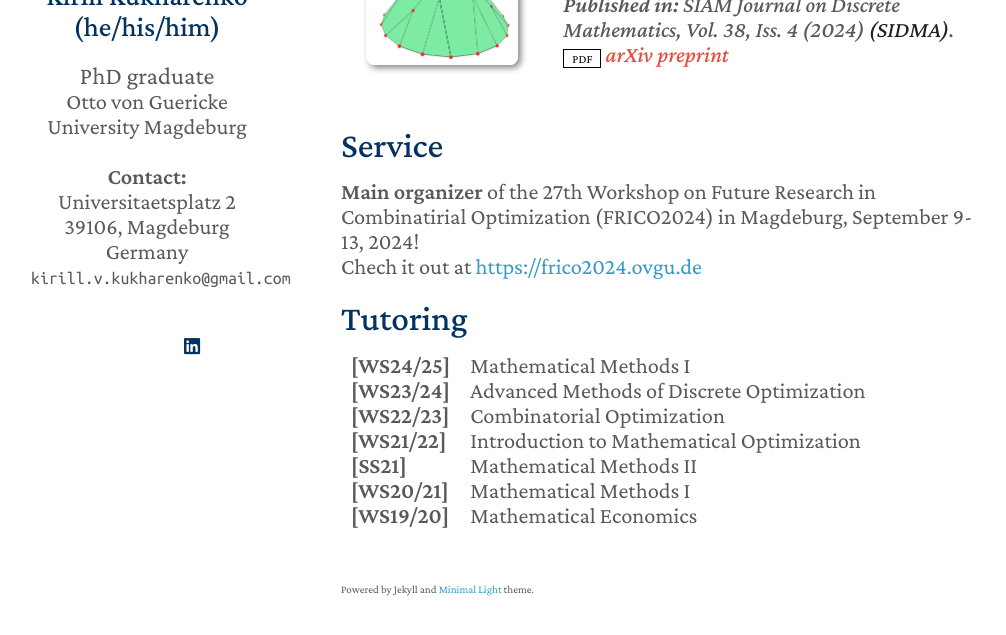
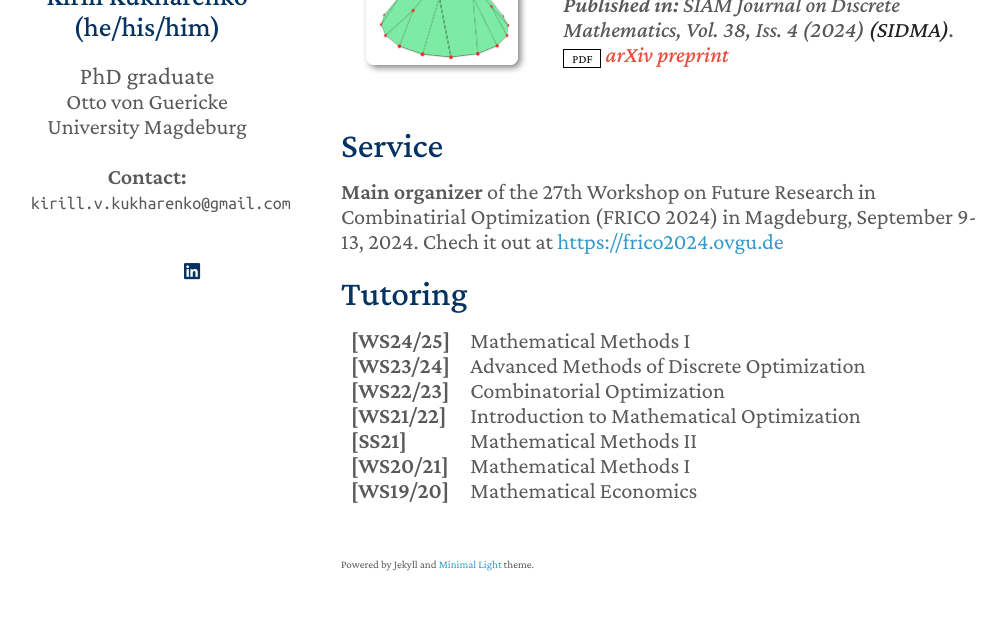
Before and after one commit to kirill-kukharenko/kirill-kukharenko.github.io, a Jekyll site: the page built from index.md, in a window 1280 px wide and 900 px high, scrolled down 559 px, cut to the strip 232-867 px from the top of the window. Shown: the whole strip, without its empty margins (129-1135 px from the left). Built offline with Jekyll 4.4.1, drawn with Linux system fonts in a browser that asks for light colours; nearby versions of some CDN libraries; a style sheet for code colours, icons or effects is not loaded; our own code applies the rules of GitHub Pages for plain Markdown files.

Commit message:
deleting address

```diff
--- a/_includes/services.md
+++ b/_includes/services.md
@@ -1,6 +1,6 @@
 ## Service
 
-<b> Main organizer</b> of the 27th Workshop on Future Research in Combinatirial Optimization (FRICO2024) in Magdeburg, September 9-13, 2024! <br> Chech it out at <a href='https://frico2024.ovgu.de'>https://frico2024.ovgu.de</a>
+<b>Main organizer</b> of the 27th Workshop on Future Research in Combinatirial Optimization (FRICO 2024) in Magdeburg, September 9-13, 2024. Chech it out at <a href='https://frico2024.ovgu.de'>https://frico2024.ovgu.de</a>
 
 ## Tutoring
 
--- a/_layouts/homepage.html
+++ b/_layouts/homepage.html
@@ -55,9 +55,6 @@
         {% endif %}
         <br>
         <b>Contact:</b><br>
-        Universitaetsplatz 2 <br>
-        39106, Magdeburg <br>
-        Germany <br>
         {% if site.email %}
         <email>{{ site.email }}</email>
         {% endif %}
```
